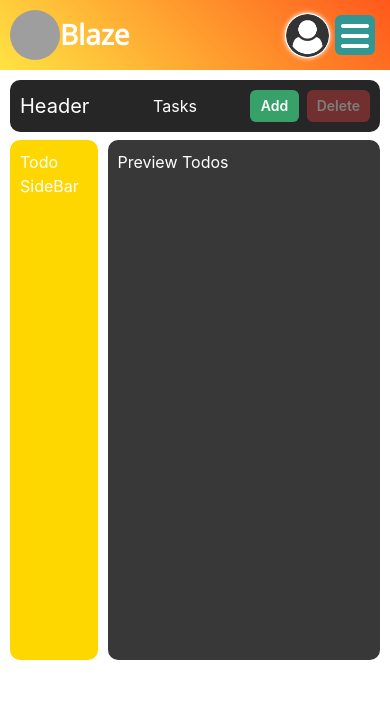
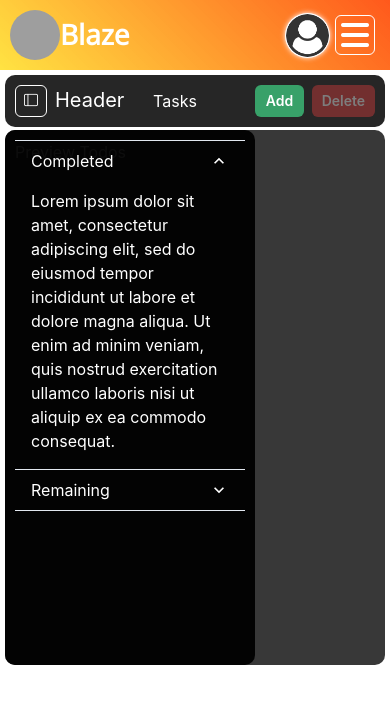
Before and after one commit to Foster0123/Blaze, a React (Vite) app: page /todos in a window 390 px wide. Shown: the top 704 px of the page. Built offline with nearby package versions, Linux system fonts and the light colour scheme; grey boxes are pictures that could not be loaded.

Commit message:
Blaze Todo Page Development In Progress

```diff
--- a/src/assets/scss/components/todo/_todo.index.scss
+++ b/src/assets/scss/components/todo/_todo.index.scss
@@ -11,11 +11,12 @@
 }
 .todo {
     color: white;
-    width: 1000px;
-    min-height:600px ;
+    width: 1200px;
+    min-height: 600px ;
     display:grid;
-    grid-gap: 10px;
-    padding: 10px;
+    grid-gap: 5px;
+    padding: 5px;
+    position: relative;
     grid-template-rows: 50px auto;
     grid-template-columns: 1fr 3fr;
     grid-template-areas:
@@ -28,3 +29,13 @@
 .todobar-task-name {
     text-align: center;
 }
+
+@media (max-width: 768px){
+    .todo {
+        grid-template-areas:
+            "todo-bar todo-bar todo-bar"
+            "todo-preview todo-preview todo-preview"
+            "todo-preview todo-preview todo-preview"
+        ;
+    }
+}
--- a/src/assets/scss/components/todo/modules/_sidebar-todo.scss
+++ b/src/assets/scss/components/todo/modules/_sidebar-todo.scss
@@ -1,9 +1,36 @@
 :root {
-    --todo-sidebar-bg-color:gold;
+    --todo-sidebar-bg-color:rgba(0,0,0,0.95);
+    --todo-sidebar-item-bg-color:rgba(255, 196, 0, 0.925);
 }
 .todo-sidebar-container {
     grid-area: todo-sidebar;
     background-color: var(--todo-sidebar-bg-color);
     padding: 10px;
     border-radius: 10px;
+    overflow-y: scroll;
+    &::-webkit-scrollbar {
+        width: 5px;
+        border-radius: 10px;
+        background-color: silver;
+    }
+    &::-webkit-scrollbar-thumb {
+        background-color: gold;
+    }
 }
+.sidebar-items {
+    a {
+        display: inline-block;
+        background-color: var(--todo-sidebar-item-bg-color);
+        padding: 5px;
+        border-radius: 5px;
+    }
+}
+@media (max-width: 768px){
+    .todo-sidebar-container {
+        position: absolute;
+        left: 5px;
+        width: 250px;
+        top: 60px;
+        height: calc(600px - 65px);
+    }
+}
--- a/src/assets/scss/components/todo/modules/_todobar.scss
+++ b/src/assets/scss/components/todo/modules/_todobar.scss
@@ -21,3 +21,7 @@
 .todobar-buttons {
     width: 100%;
 }
+
+@media (max-width: 400px){
+
+}
--- a/src/assets/scss/main.scss
+++ b/src/assets/scss/main.scss
@@ -8,7 +8,9 @@
 @use './components/todo/todo.index';
 @use './components/account/account.index';
 @use './components/index/home.index.scss';
-
+:root {
+    --default-text-color:white;
+}
 html, body {
     height: 100%;
     min-height: 100%;
--- a/src/assets/scss/shared/_navbar.scss
+++ b/src/assets/scss/shared/_navbar.scss
@@ -1,6 +1,5 @@
 :root {
     --navbar-hover-bg-color: rgba(0, 0, 0, 0.7);
-    --nav-menu-button-padding: 5px;
     --navbar-bg-color: linear-gradient(45deg, rgba(255, 217, 0, 0.74), rgba(255, 68, 0, 0.89));
 }
 
@@ -106,7 +105,7 @@
         width: 100%;
         margin-top: 10px;
         justify-content: space-around;
-        background-color: teal;
+        background-color: rgba(0,0,0,0.65);
         padding: 10px 0;
         display: none!important;
         border-radius: 5px;
@@ -123,7 +122,7 @@
     .nav-menu-btn {
         display: none;
         margin: 0;
-        padding: var(--nav-menu-button-padding);
+        padding: 2.5px 5px 5px 5px;
     }
 
     .nav-profile-btn {
--- a/src/components/Signin.tsx
+++ b/src/components/Signin.tsx
@@ -31,9 +31,9 @@ const Signin = () => {
                         </InputGroup>
                         <Text textAlign="right" fontSize="md" color="red">Password Invalid</Text>
                         <Checkbox name="remember">Remember Me</Checkbox>
-                        <Text fontSize="md">
+                        <Text fontSize="md" textAlign="center">
                             Forgot Password?
-                            <Link style={{ color: "teal", fontWeight: "bold" }} to="/forgot-password">Reset</Link>
+                            <Link style={{ color: "yellowgreen", fontWeight: "bold", fontSize:"18px", marginLeft: "10px" }} to="/forgot-password">Reset</Link>
                         </Text>
                         <Button>Sign In</Button>
                     </Stack>
--- a/src/components/Signup.tsx
+++ b/src/components/Signup.tsx
@@ -72,12 +72,7 @@ const Signup = () => {
                             </InputRightAddon>
                         </InputGroup>
                         <Text textAlign="right" fontSize="md" color="red">Password Doesnt Match</Text>
-
                         <Checkbox name="signup_remember">Remember Me</Checkbox>
-                        <Text fontSize="md">
-                            Forgot Password?
-                            <Link style={{ color: "teal", fontWeight: "bold" }} to="/forgot-password">Reset</Link>
-                        </Text>
                         <Button>Register</Button>
                     </Stack>
                 </form>
--- a/src/components/shared/NavBar.tsx
+++ b/src/components/shared/NavBar.tsx
@@ -61,7 +61,7 @@ const NavBar = () => {
                     </NavLink>
 
                 </Button>
-                <Button onClick={toggleNavbar} colorScheme="teal" className="chakra-btn nav-menu-btn">
+                <Button onClick={toggleNavbar} colorScheme="white" variant="outline" className="chakra-btn nav-menu-btn">
                     <i className="fa-solid fa-bars" ref={navMenuIcon}></i>
                 </Button>
             </section>
--- a/src/components/todo/Todo-Sidebar.tsx
+++ b/src/components/todo/Todo-Sidebar.tsx
@@ -1,6 +1,55 @@
+import { Box, Accordion, AccordionItem, AccordionButton, AccordionIcon, AccordionPanel, Text, Stack } from "@chakra-ui/react"
+
 const TodoSideBar = () => {
-    return(
-        <div className="todo-sidebar-container">Todo SideBar</div>
+    return (
+        <div className="todo-sidebar-container">
+            <Accordion defaultIndex={[0]} allowMultiple>
+                <AccordionItem>
+                    <h2>
+                        <AccordionButton>
+                            <Box as="span" flex='1' textAlign='left'>Completed</Box>
+                            <AccordionIcon />
+                        </AccordionButton>
+                    </h2>
+                    <AccordionPanel pb={4}>
+                        Lorem ipsum dolor sit amet, consectetur adipiscing elit, sed do eiusmod
+                        tempor incididunt ut labore et dolore magna aliqua. Ut enim ad minim
+                        veniam, quis nostrud exercitation ullamco laboris nisi ut aliquip ex ea
+                        commodo consequat.
+                    </AccordionPanel>
+                </AccordionItem>
+
+                <AccordionItem>
+                    <h2>
+                        <AccordionButton>
+                            <Box as="span" flex='1' textAlign='left'>
+                                Remaining
+                            </Box>
+                            <AccordionIcon />
+                        </AccordionButton>
+                    </h2>
+                    <AccordionPanel pb={4}>
+                        <Stack direction="column" spacing={2} className="sidebar-items">
+                            <a href="#" >
+                                <Text>task-1</Text>
+                            </a>
+                            <a href="#">
+                                <Text>task-2</Text>
+                            </a>
+                            <a href="#">
+                                <Text>task-3</Text>
+                            </a>
+                            <a href="#">
+                                <Text>task-4</Text>
+                            </a>
+                            <a href="#">
+                                <Text>task-5</Text>
+                            </a>
+                        </Stack>
+                    </AccordionPanel>
+                </AccordionItem>
+            </Accordion>
+        </div>
     )
 }
 export default TodoSideBar
--- a/src/components/todo/TodoBar.tsx
+++ b/src/components/todo/TodoBar.tsx
@@ -4,7 +4,10 @@ const TodoBar = () => {
     return (
         <div className="todobar-container">
             <div className="todobar">
-                <Stack padding={0}>
+                <Stack direction="row" padding={0}>
+                    <IconButton  aria-label="" size="sm" colorScheme="white" variant="outline">
+                        <i className="bi bi-layout-sidebar"></i>
+                    </IconButton>
                     <Text fontSize="xl">Header</Text>
                 </Stack>
                 <Stack className="todobar-task-name">
```
